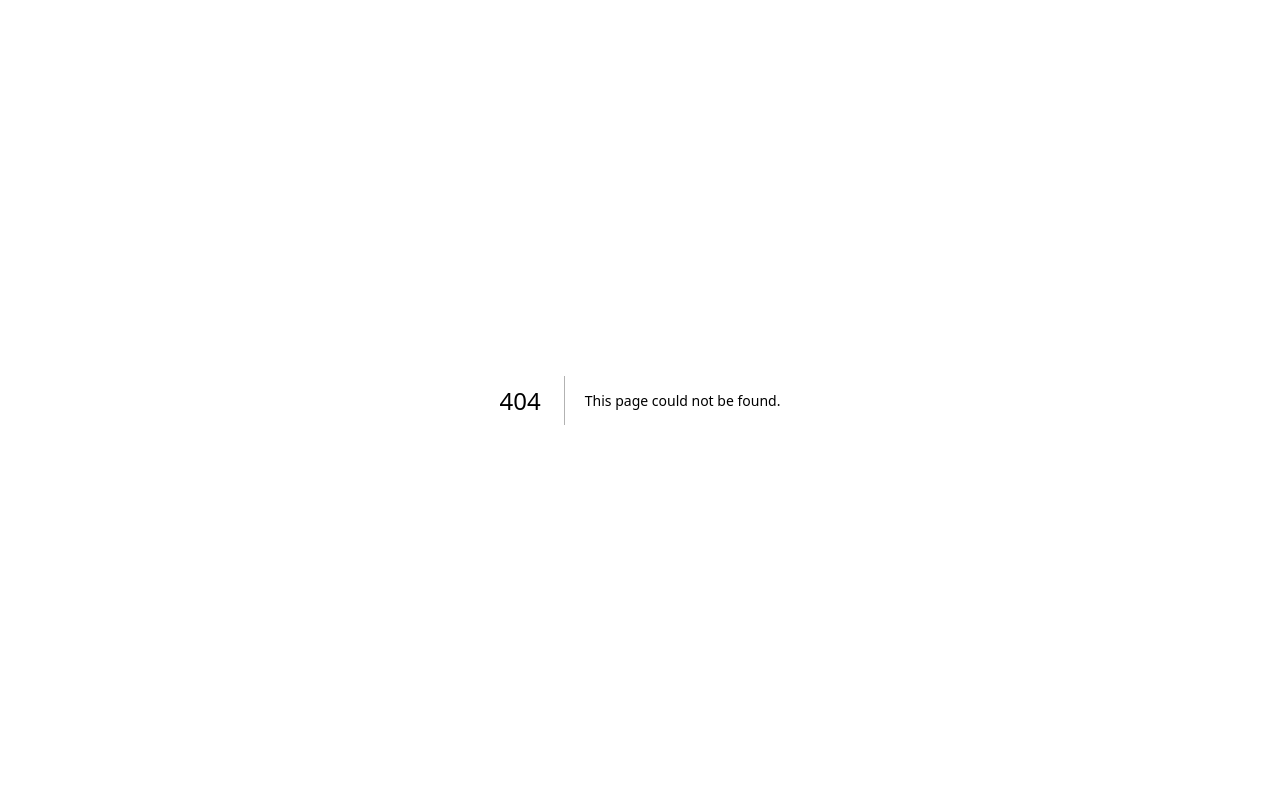
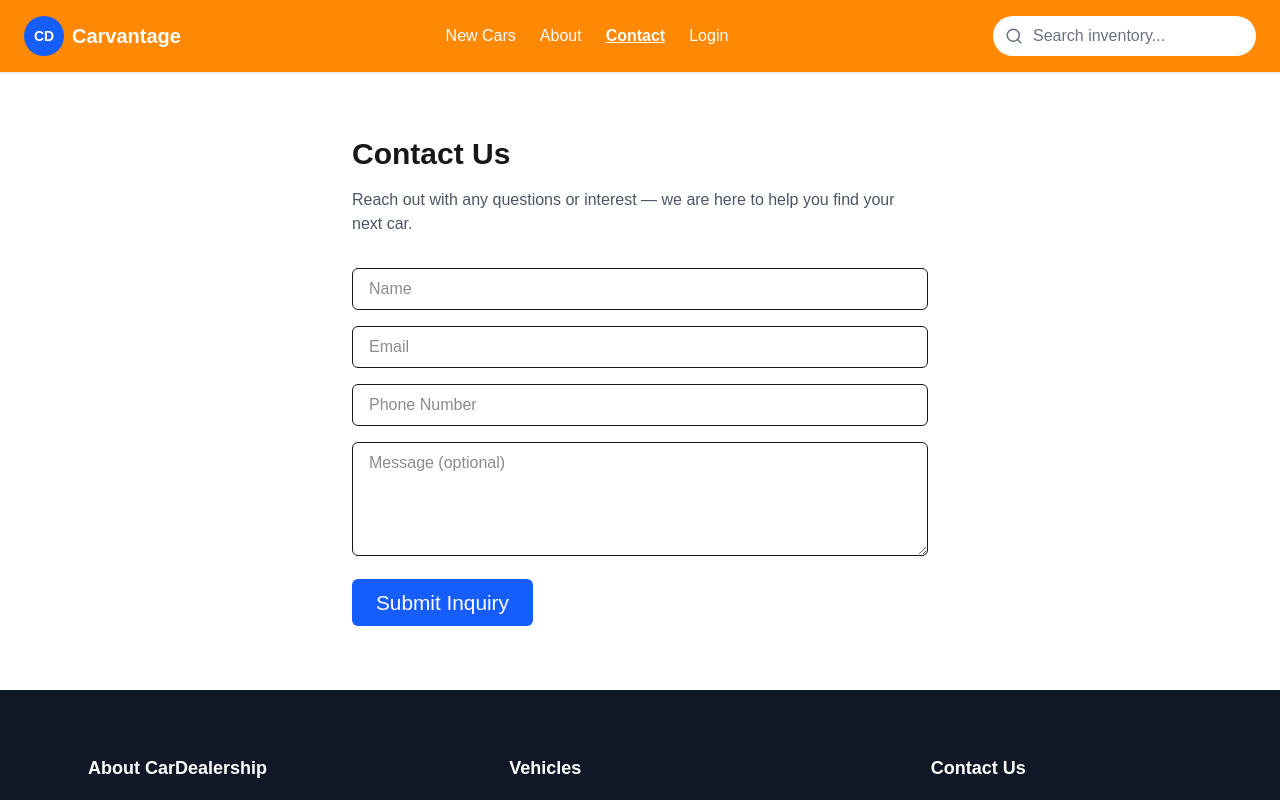
Before and after one commit to comp583group/vroom_front-end, a Next.js app: page /contact in a window 1280 px wide. Before the commit this address had no page. Shown: the top 800 px of the page. Built offline with nearby package versions, Linux system fonts and the light colour scheme.

Commit message:
created reusable lead form, created contact page

```diff
--- a/app/browse-cars/page.tsx
+++ b/app/browse-cars/page.tsx
@@ -8,6 +8,7 @@ import CarListing from "@/components/cars/CarListing";
 import FilterSidebar from "@/components/cars/FilterSidebar";
 import MobileFilterPanel from "@/components/cars/MobileFilterPanel";
 import Footer from "@/components/nav/Footer";
+import LeadForm from "@/components/forms/LeadForm";
 
 
 
@@ -113,7 +114,8 @@ export default function BrowseCars() {
     { name: "Hybrids", image: "/api/placeholder/120/80" },
   ];*/
 
-  const [phone, setPhone] = useState('');
+  //const [phone, setPhone] = useState('');
+  /*
   const [submitSuccess, setSubmitSuccess] = useState(false);
 
   // TO BE TESTED
@@ -142,7 +144,7 @@ export default function BrowseCars() {
       console.error("Lead submission failed:", err);
     }
   };
-
+*/
 
   // Load car data
   useEffect(() => {
@@ -327,28 +329,7 @@ export default function BrowseCars() {
 
                   <div className="mt-8 border-t pt-6">
                     <h3 className="text-xl font-semibold mb-4">Interested in this car?</h3>
-                    <form
-                      onSubmit={handleLeadSubmit}
-                      className="space-y-4"
-                    >
-                      <input
-                        type="tel"
-                        placeholder="Your Phone Number"
-                        value={phone}
-                        onChange={(e) => setPhone(e.target.value)}
-                        required
-                        className="w-full border border-gray-300 rounded px-4 py-2"
-                      />
-                      <button
-                        type="submit"
-                        className="bg-blue-600 hover:bg-blue-700 text-white font-semibold px-4 py-2 rounded w-full"
-                      >
-                        Send Interest to Dealer
-                      </button>
-                      {submitSuccess && (
-                        <p className="text-green-600 text-sm mt-2">Your interest has been sent!</p>
-                      )}
-                    </form>
+                      <LeadForm vehicleId={selectedCar.id} onSuccess={() => { alert("Your interest has been sent! We'll be in touch soon.");}}/>
                   </div>
 
                 </div>
--- /dev/null
+++ b/app/contact/page.tsx
@@ -0,0 +1,24 @@
+import Navbar from "@/components/nav/NavigationBar";
+import Footer from "@/components/nav/Footer";
+import LeadForm from "@/components/forms/LeadForm";
+
+export default function ContactPage() {
+  return (
+    <div className="flex flex-col min-h-screen">
+      <Navbar />
+
+      <main className="flex-grow container mx-auto px-4 py-16">
+        <section className="max-w-xl mx-auto">
+          <h1 className="text-3xl font-bold mb-4">Contact Us</h1>
+          <p className="text-gray-600 mb-8">
+            Reach out with any questions or interest — we are here to help you find your next car.
+          </p>
+
+          <LeadForm />
+        </section>
+      </main>
+
+      <Footer />
+    </div>
+  );
+}
--- /dev/null
+++ b/components/forms/LeadForm.tsx
@@ -0,0 +1,108 @@
+// components/forms/LeadForm.tsx
+"use client";
+
+import { useState } from "react";
+
+interface LeadFormProps {
+  vehicleId?: number; // optional — passed if coming from car detail modal
+  onSuccess?: () => void; // callback when form submits successfully
+}
+
+export default function LeadForm({ vehicleId, onSuccess }: LeadFormProps) {
+  const [formData, setFormData] = useState({
+    name: "",
+    email: "",
+    phone_number: "",
+    message: "",
+  });
+
+  const [isSubmitting, setIsSubmitting] = useState(false);
+  const [error, setError] = useState("");
+  const [success, setSuccess] = useState(false);
+
+  const handleChange = (e: React.ChangeEvent<HTMLInputElement | HTMLTextAreaElement>) => {
+    const { name, value } = e.target;
+    setFormData(prev => ({ ...prev, [name]: value }));
+    if (error) setError("");
+  };
+
+  const handleSubmit = async (e: React.FormEvent) => {
+    e.preventDefault();
+    setIsSubmitting(true);
+    setError("");
+
+    try {
+      const response = await fetch("http://localhost:8000/api/public/leads/", {
+        method: "POST",
+        headers: { "Content-Type": "application/json" },
+        body: JSON.stringify({ ...formData, vehicle_interest: vehicleId || null })
+      });
+
+      if (!response.ok) throw new Error("Failed to submit form.");
+
+      setSuccess(true);
+      setFormData({ name: "", email: "", phone_number: "", message: "" });
+      if (onSuccess) onSuccess();
+    } catch (err) {
+      const message = err instanceof Error ? err.message : "Something went wrong.";
+      setError(message);
+    } finally {
+      setIsSubmitting(false);
+    }
+  };
+
+  return (
+    <form onSubmit={handleSubmit} className="space-y-4">
+      {success && <p className="text-green-600 font-medium">Thanks! We will be in touch soon.</p>}
+
+      <input
+        type="text"
+        name="name"
+        placeholder="Name"
+        value={formData.name}
+        onChange={handleChange}
+        required
+        className="w-full px-4 py-2 border rounded-md"
+      />
+
+      <input
+        type="email"
+        name="email"
+        placeholder="Email"
+        value={formData.email}
+        onChange={handleChange}
+        required
+        className="w-full px-4 py-2 border rounded-md"
+      />
+
+      <input
+        type="tel"
+        name="phone_number"
+        placeholder="Phone Number"
+        value={formData.phone_number}
+        onChange={handleChange}
+        required
+        className="w-full px-4 py-2 border rounded-md"
+      />
+
+      <textarea
+        name="message"
+        placeholder="Message (optional)"
+        value={formData.message}
+        onChange={handleChange}
+        rows={4}
+        className="w-full px-4 py-2 border rounded-md"
+      ></textarea>
+
+      {error && <p className="text-red-600 text-sm">{error}</p>}
+
+      <button
+        type="submit"
+        disabled={isSubmitting}
+        className="bg-blue-600 text-white px-6 py-2 rounded-md hover:bg-blue-700 transition-colors"
+      >
+        {isSubmitting ? "Submitting..." : "Submit Inquiry"}
+      </button>
+    </form>
+  );
+}
--- a/components/nav/NavigationBar.tsx
+++ b/components/nav/NavigationBar.tsx
@@ -35,7 +35,7 @@ export default function Navbar() {
             <Link
               key={href}
               href={href}
-              className={`hover:underline ${pathname === href ? 'font-bold underline-offset-4' : ''}`}
+              className={`hover:underline ${pathname === href ? 'font-bold underline' : ''}`}
             >
               {label}
             </Link>
```
